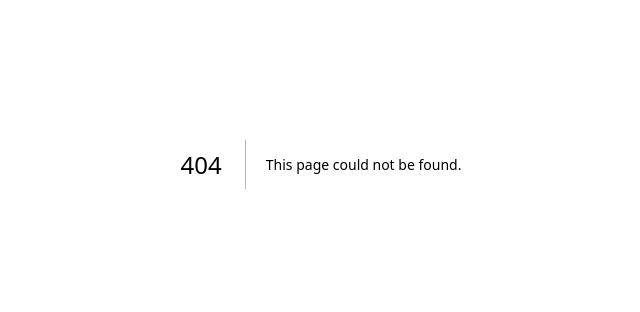
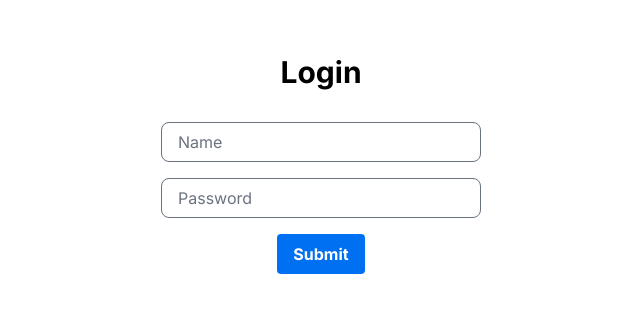
Before and after one commit to hendridg/nextjs-dashboard, a Next.js app: page /login in a window 1280 px wide. Before the commit this address had no page. Shown: the part 236-548 px from the top of the page, without its empty margins (319-959 px from the left). Built offline with nearby package versions, Linux system fonts and the light colour scheme; a web font is replaced by a local one.

Commit message:
Add login page component

```diff
--- /dev/null
+++ b/app/login/page.tsx
@@ -0,0 +1,31 @@
+import React from 'react';
+
+const LoginPage = () => {
+  return (
+    <div className="flex flex-col items-center justify-center h-screen">
+      <h1 className="text-3xl font-bold mb-8">Login</h1>
+      <form className="flex flex-col items-center">
+        <input
+          type="text"
+          name="name"
+          placeholder="Name"
+          className="w-80 h-10 rounded-lg px-4 mb-4"
+        />
+        <input
+          type="password"
+          name="password"
+          placeholder="Password"
+          className="w-80 h-10 rounded-lg px-4 mb-4"
+        />
+        <button
+          type="submit"
+          className="bg-blue-500 hover:bg-blue-700 text-white font-bold py-2 px-4 rounded"
+        >
+          Submit
+        </button>
+      </form>
+    </div>
+  );
+};
+
+export default LoginPage;
```
